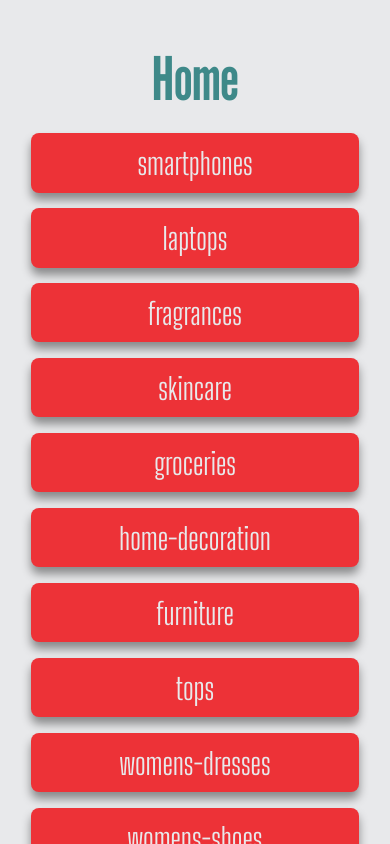
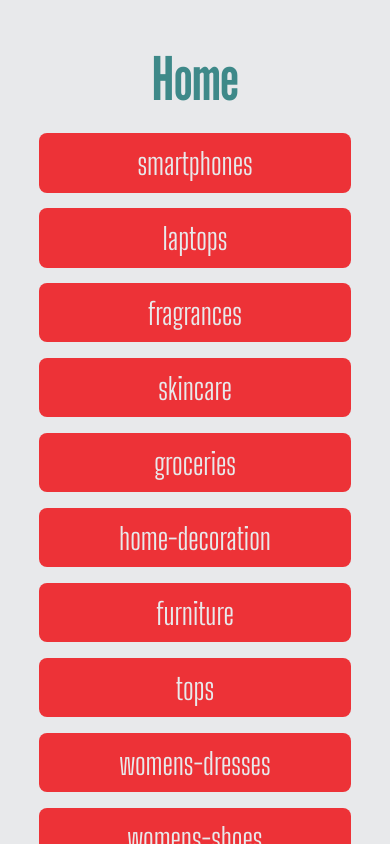
Before and after one commit to eugeniainsaurralde/gymHybrid, a React Native app: screen / in a window 390 px wide. Built offline with nearby package versions, Linux system fonts and the light colour scheme.

Commit message:
add details of products

```diff
--- a/src/components/CardCategory.js
+++ b/src/components/CardCategory.js
@@ -1,40 +1,25 @@
-import { Pressable, StyleSheet, Text, useWindowDimensions } from "react-native";
-import ShadowPrimary from "./wrappers/ShadowPrimary";
-import { Palete } from "../globals/Palete";
-import Fonts from "../globals/Fonts";
+import { StyleSheet, useWindowDimensions } from "react-native";
+import PrimaryButton from "./wrappers/PrimaryButton";
 
 const CardCategory = ({ item, selectedCategoryState }) => {
   const { width } = useWindowDimensions();
   return (
-    <Pressable onPress={() => selectedCategoryState(item)}>
-      <ShadowPrimary style={styles.container}>
-        <Text
-          style={[
-            styles.text,
-            width >= 320 ? { fontSize: 30 } : { fontSize: 20 },
-          ]}
-        >
-          {item}
-        </Text>
-      </ShadowPrimary>
-    </Pressable>
+    <PrimaryButton
+      onPress={() => selectedCategoryState(item)}
+      styleText={[width >= 320 ? { fontSize: 30 } : { fontSize: 20 }]}
+      stylePressable={styles.pressable}
+    >
+      {item}
+    </PrimaryButton>
   );
 };
 
 export default CardCategory;
 
 const styles = StyleSheet.create({
-  container: {
-    backgroundColor: Palete.primary,
-    alignItems: "center",
-    marginHorizontal: "8%",
+  pressable: {
+    marginHorizontal: "10%",
     marginVertical: "2%",
     padding: "3%",
-    borderRadius: 8,
-  },
-  text: {
-    fontSize: 30,
-    fontFamily: Fonts.secodaryFont,
-    color: Palete.darkWhite,
   },
 });
--- a/src/components/CardProducts.js
+++ b/src/components/CardProducts.js
@@ -8,7 +8,7 @@ import {
 import React from "react";
 import { Palete } from "../globals/Palete";
 import Fonts from "../globals/Fonts";
-import PrimaryButton from "./wrappers/PrimaryButton";
+import SecondaryButton from "./wrappers/SecondaryButton";
 
 const CardProducts = ({ item, selectedProductId }) => {
   const { width } = useWindowDimensions();
@@ -37,12 +37,12 @@ const CardProducts = ({ item, selectedProductId }) => {
         >
           ${item.price}
         </Text>
-        <PrimaryButton
+        <SecondaryButton
           style={styles.button}
           onPress={() => selectedProductId(item.id)}
         >
           <Text>Ver mas</Text>
-        </PrimaryButton>
+        </SecondaryButton>
       </View>
     </View>
   );
--- a/src/components/Header.js
+++ b/src/components/Header.js
@@ -29,7 +29,7 @@ const styles = StyleSheet.create({
   },
   text: {
     color: Palete.secondary,
-    fontSize: 60,
     fontFamily: Fonts.mainFont,
+    textAlign: "center",
   },
 });
--- a/src/components/wrappers/PrimaryButton.js
+++ b/src/components/wrappers/PrimaryButton.js
@@ -1,19 +1,11 @@
-import { StyleSheet, Text, Pressable, useWindowDimensions } from "react-native";
+import { StyleSheet, Text, Pressable } from "react-native";
 import { Palete } from "../../globals/Palete";
 import Fonts from "../../globals/Fonts";
 
-const PrimaryButton = ({ style, children, onPress }) => {
-  const { width } = useWindowDimensions();
+const PrimaryButton = ({ stylePressable, styleText, children, onPress }) => {
   return (
-    <Pressable style={[styles.primaryButton, style]} onPress={onPress}>
-      <Text
-        style={[
-          styles.text,
-          width >= 320 ? { fontSize: 25 } : { fontSize: 18 },
-        ]}
-      >
-        {children}
-      </Text>
+    <Pressable style={[styles.primaryButton, stylePressable]} onPress={onPress}>
+      <Text style={[styles.text, styleText]}>{children}</Text>
     </Pressable>
   );
 };
@@ -22,14 +14,14 @@ export default PrimaryButton;
 
 const styles = StyleSheet.create({
   primaryButton: {
-    backgroundColor: Palete.secondary,
+    flexWrap: "nowrap",
+    backgroundColor: Palete.primary,
     borderRadius: 8,
     alignItems: "center",
   },
   text: {
+    fontFamily: Fonts.secodaryFont,
     color: Palete.darkWhite,
-    fontFamily: Fonts.mainFont,
-    fontSize: 25,
     textAlign: "center",
   },
 });
--- /dev/null
+++ b/src/components/wrappers/SecondaryButton.js
@@ -0,0 +1,35 @@
+import { StyleSheet, Text, Pressable, useWindowDimensions } from "react-native";
+import { Palete } from "../../globals/Palete";
+import Fonts from "../../globals/Fonts";
+
+const SecondaryButton = ({ style, children, onPress }) => {
+  const { width } = useWindowDimensions();
+  return (
+    <Pressable style={[styles.secondaryButton, style]} onPress={onPress}>
+      <Text
+        style={[
+          styles.text,
+          width >= 320 ? { fontSize: 25 } : { fontSize: 18 },
+        ]}
+      >
+        {children}
+      </Text>
+    </Pressable>
+  );
+};
+
+export default SecondaryButton;
+
+const styles = StyleSheet.create({
+  secondaryButton: {
+    backgroundColor: Palete.secondary,
+    borderRadius: 8,
+    alignItems: "center",
+  },
+  text: {
+    color: Palete.darkWhite,
+    fontFamily: Fonts.mainFont,
+    fontSize: 25,
+    textAlign: "center",
+  },
+});
--- a/src/components/wrappers/ShadowPrimary.js
+++ b/src/components/wrappers/ShadowPrimary.js
@@ -1,11 +1,7 @@
-import { StyleSheet, Text, View } from "react-native";
+import { StyleSheet, View } from "react-native";
 
 const ShadowPrimary = ({ style, children }) => {
-  return (
-    <View style={[styles.container, style]}>
-      <Text>{children}</Text>
-    </View>
-  );
+  return <View style={[styles.container, style]}>{children}</View>;
 };
 
 export default ShadowPrimary;
--- a/src/screens/ProductDetail.js
+++ b/src/screens/ProductDetail.js
@@ -1,6 +1,17 @@
-import { StyleSheet, Text, View } from "react-native";
+import {
+  StyleSheet,
+  Text,
+  View,
+  Image,
+  useWindowDimensions,
+} from "react-native";
 import React, { useEffect, useState } from "react";
 import Products from "../data/products.json";
+import { Palete } from "../globals/Palete";
+import Fonts from "../globals/Fonts";
+import Header from "../components/Header";
+import ShadowPrimary from "../components/wrappers/ShadowPrimary";
+import PrimaryButton from "../components/wrappers/PrimaryButton";
 
 const ProductDetail = ({ productId }) => {
   const [productDetail, setProductDetail] = useState({});
@@ -8,14 +19,64 @@ const ProductDetail = ({ productId }) => {
     const productFinded = Products.find((product) => product.id === productId);
     setProductDetail(productFinded);
   }, [productId]);
+  const { width } = useWindowDimensions();
   return (
-    <View>
-      <Text>{productDetail.title}</Text>
-      <Text>{productDetail.id}</Text>
+    <View style={styles.container}>
+      <Header title={productDetail.title} />
+      <ShadowPrimary style={styles.imageContainer}>
+        <Image
+          source={{
+            uri: productDetail.thumbnail,
+          }}
+          style={styles.image}
+          resizeMode={"cover"}
+        />
+      </ShadowPrimary>
+      <View>
+        <Text style={styles.text}>{productDetail.description}</Text>
+        <Text style={[styles.text, styles.price]}>${productDetail.price}</Text>
+      </View>
+      <PrimaryButton
+        stylePressable={styles.pressable}
+        styleText={[width >= 320 ? { fontSize: 25 } : { fontSize: 18 }]}
+      >
+        {"Agregar al carrito"}
+      </PrimaryButton>
     </View>
   );
 };
 
 export default ProductDetail;
 
-const styles = StyleSheet.create({});
+const styles = StyleSheet.create({
+  container: {
+    flex: 1,
+    marginHorizontal: "4%",
+    paddingBottom: "2%",
+    justifyContent: "space-evenly",
+    alignItems: "center",
+  },
+  imageContainer: {
+    height: "40%",
+    width: "100%",
+    padding: "5%",
+    borderRadius: 40,
+    backgroundColor: Palete.lightGray,
+  },
+  image: {
+    height: "100%",
+    width: "100%",
+    borderRadius: 35,
+  },
+  text: {
+    fontSize: 25,
+    fontFamily: Fonts.secodaryFont,
+  },
+  price: {
+    textAlign: "right",
+  },
+  pressable: {
+    width: "50%",
+    padding: "3%",
+  },
+});
```
